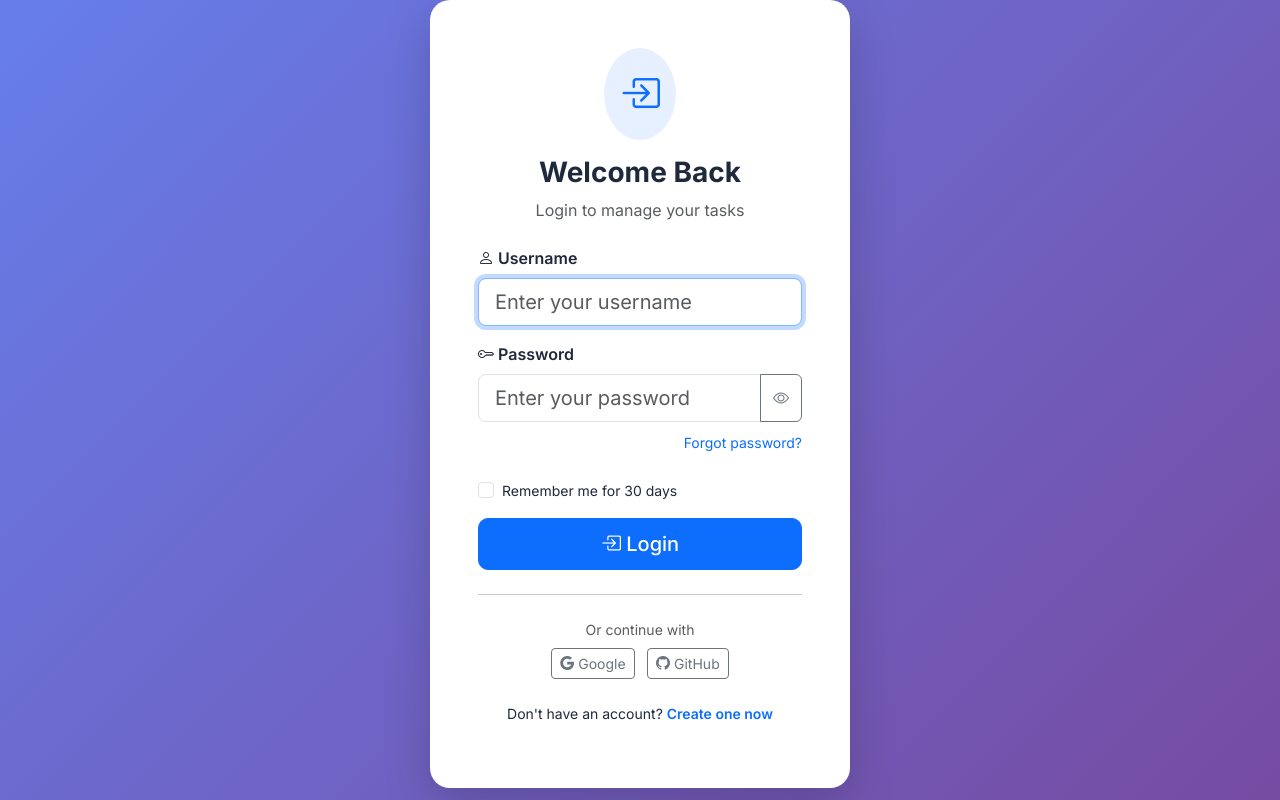
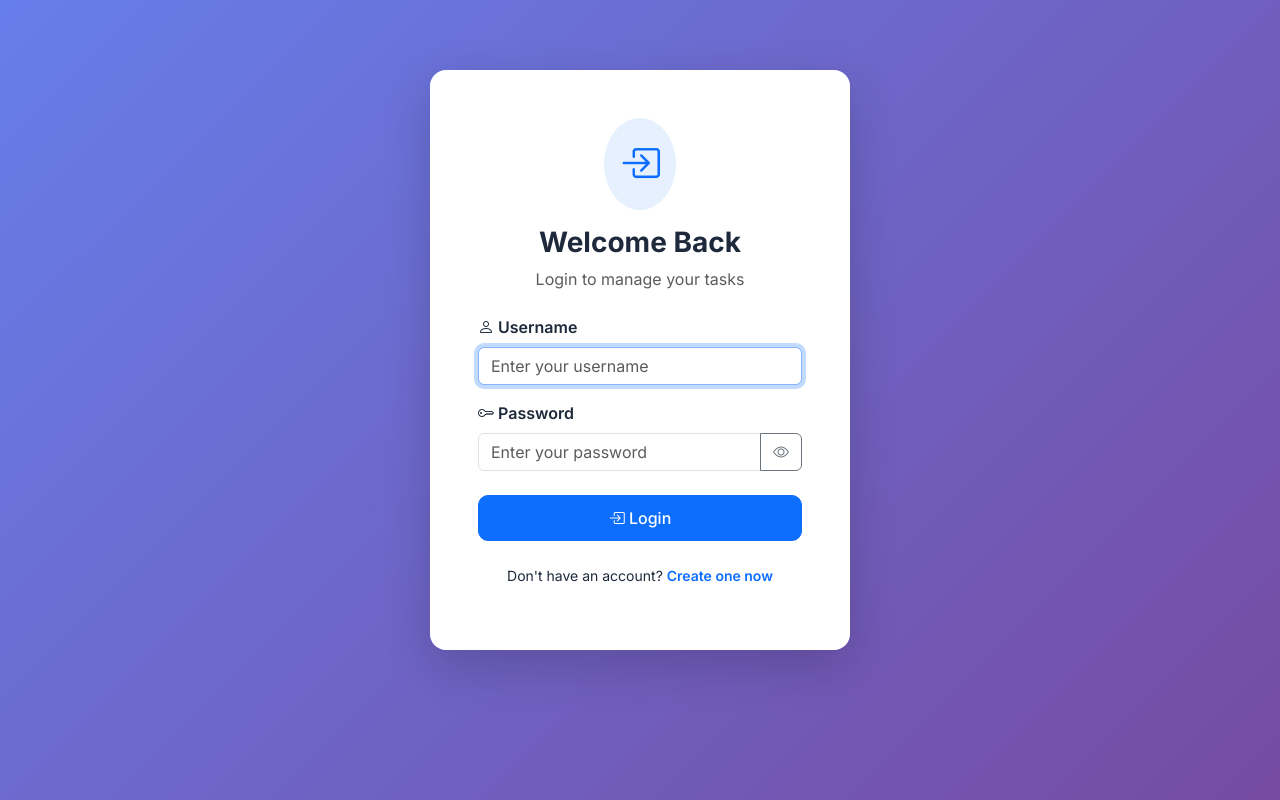
Before and after one commit to Agnish77/TodoApp, a Flask app: page /login in a window 1280 px wide. Run offline with Flask 3, Linux system fonts and the light colour scheme; some libraries are stand-ins or nearby versions.

Commit message:
Update login.html

```diff
--- a/templates/login.html
+++ b/templates/login.html
@@ -2,7 +2,7 @@
 {% block body %}
 
 <div class="container d-flex justify-content-center align-items-center" style="min-height: 90vh;">
-    <div class="card shadow-lg border-0" style="max-width: 420px; width: 100%; border-radius: 20px;" data-aos="fade-up">
+    <div class="card shadow-lg border-0" style="max-width: 420px; width: 100%;">
         <div class="card-body p-5">
             <div class="text-center mb-4">
                 <div class="bg-primary bg-opacity-10 rounded-circle p-3 d-inline-block mb-3">
@@ -15,7 +15,7 @@
             {% with messages = get_flashed_messages(with_categories=true) %}
                 {% if messages %}
                     {% for category, message in messages %}
-                        <div class="alert alert-{{ category if category != 'message' else 'danger' }} alert-dismissible fade show" role="alert">
+                        <div class="alert alert-{{ category if category != 'message' else 'danger' }} alert-dismissible fade show">
                             <i class="bi bi-exclamation-triangle-fill me-2"></i>{{ message }}
                             <button type="button" class="btn-close" data-bs-dismiss="alert"></button>
                         </div>
@@ -28,7 +28,7 @@
                     <label class="form-label fw-semibold">
                         <i class="bi bi-person"></i> Username
                     </label>
-                    <input type="text" name="username" class="form-control form-control-lg"
+                    <input type="text" name="username" class="form-control"
                            placeholder="Enter your username" required autofocus>
                 </div>
 
@@ -38,38 +38,17 @@
                     </label>
                     <div class="input-group">
                         <input type="password" name="password" id="password"
-                               class="form-control form-control-lg"
-                               placeholder="Enter your password" required>
+                               class="form-control" placeholder="Enter your password" required>
                         <button class="btn btn-outline-secondary" type="button" id="togglePassword">
                             <i class="bi bi-eye"></i>
                         </button>
                     </div>
-                    <div class="text-end mt-2">
-                        <a href="#" class="text-decoration-none small">Forgot password?</a>
-                    </div>
                 </div>
 
-                <div class="mb-3 form-check">
-                    <input type="checkbox" class="form-check-input" id="rememberMe" name="remember_me">
-                    <label class="form-check-label small" for="rememberMe">Remember me for 30 days</label>
-                </div>
-
-                <button type="submit" class="btn btn-primary btn-lg w-100 btn-modern">
+                <button type="submit" class="btn btn-primary w-100 btn-modern">
                     <i class="bi bi-box-arrow-in-right"></i> Login
                 </button>
             </form>
-
-            <hr class="my-4">
-
-            <div class="text-center">
-                <p class="small text-muted mb-2">Or continue with</p>
-                <button class="btn btn-outline-secondary btn-sm mx-1" onclick="showToast('Google login coming soon!', 'info')">
-                    <i class="bi bi-google"></i> Google
-                </button>
-                <button class="btn btn-outline-secondary btn-sm mx-1" onclick="showToast('GitHub login coming soon!', 'info')">
-                    <i class="bi bi-github"></i> GitHub
-                </button>
-            </div>
 
             <p class="text-center mt-4 small">
                 Don't have an account?
```
